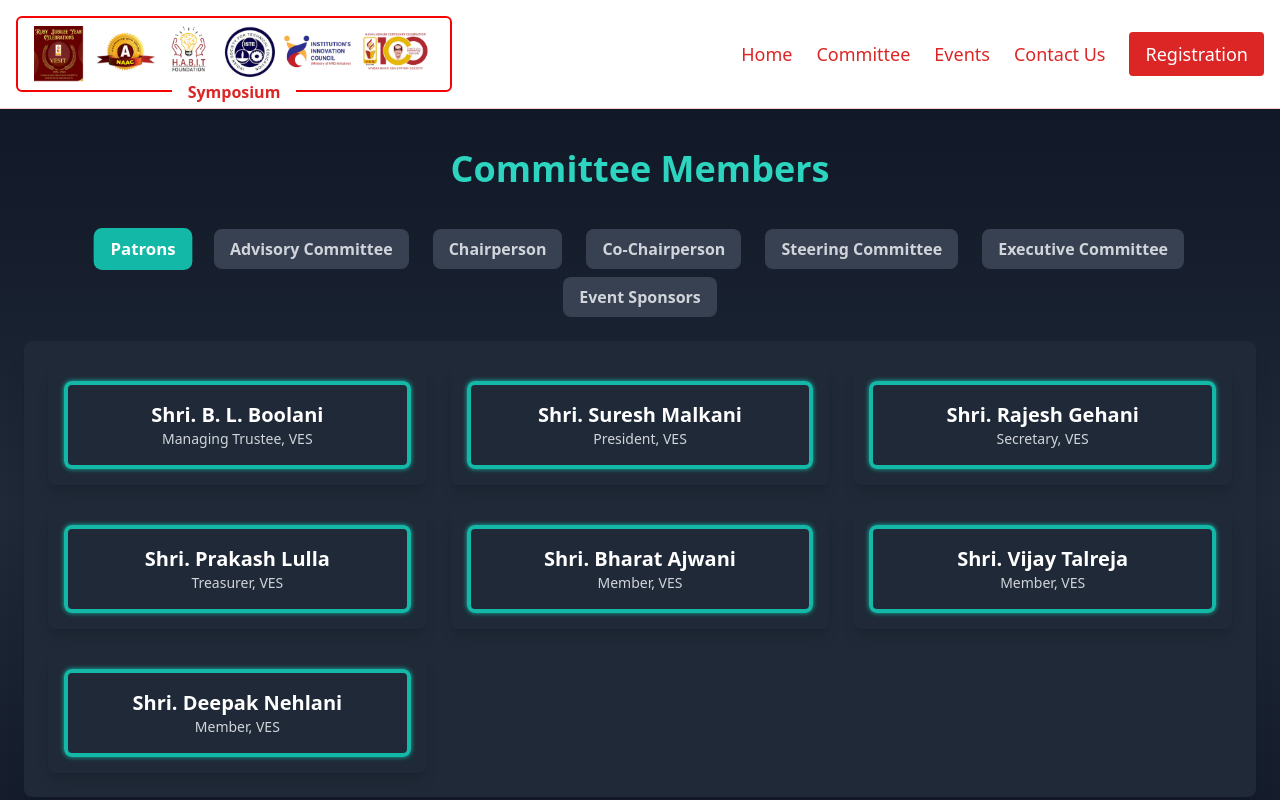
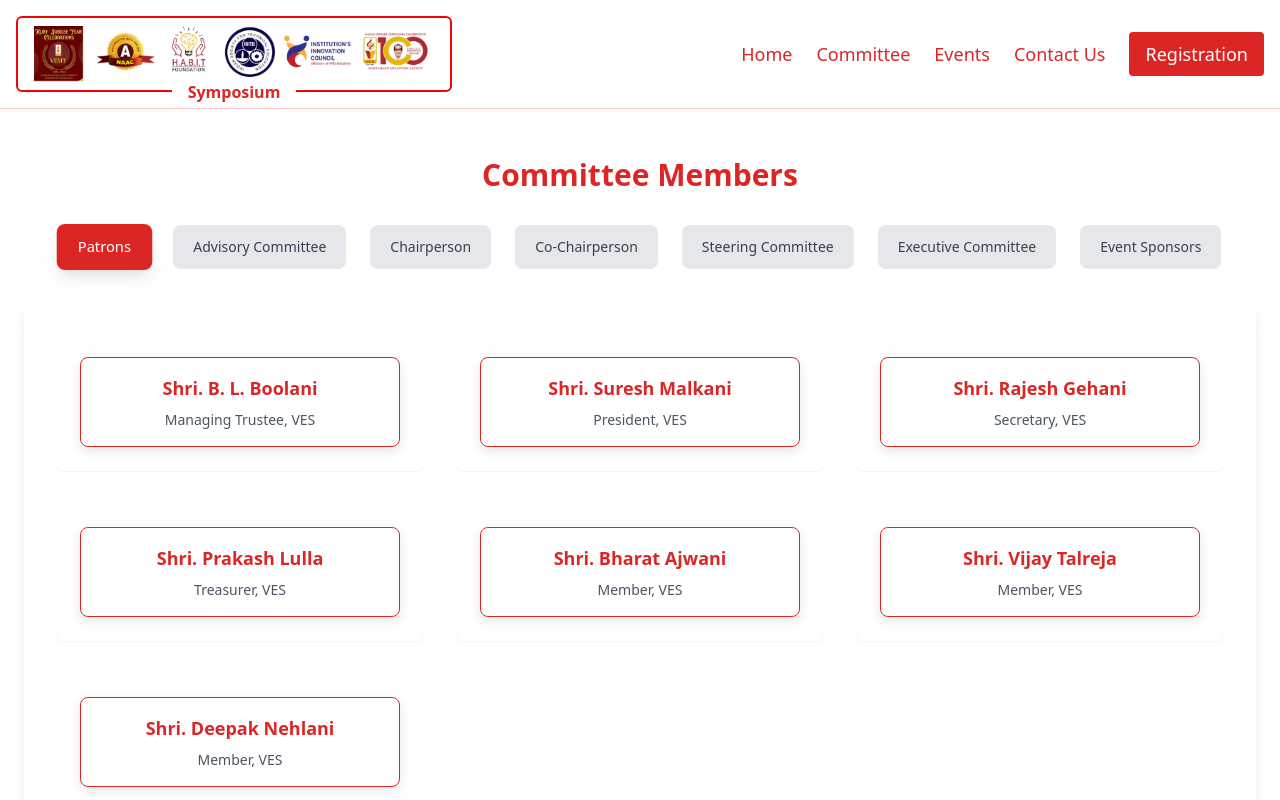
Before and after one commit to Tasmiya-k/symposium, a React (Vite) app: page /committee in a window 1280 px wide. Shown: the top 800 px of the page. Built offline with nearby package versions, Linux system fonts and the light colour scheme.

Commit message:
modified committee page acc to new theme

```diff
--- a/src/pages/committee.jsx
+++ b/src/pages/committee.jsx
@@ -1,136 +1,3 @@
-// import  { useState } from "react";
-
-// const committeeData = [
-//     {
-//         title: "Patrons",
-//         members: [
-//             { name: "Shri. B. L. Boolani", role: "Managing Trustee, VES", image: "/bl_boolani.jpg" },
-//             { name: "Shri. Suresh Malkani", role: "President, VES", image: "/Suresh_Malkani.jpg" },
-//             { name: "Shri. Rajesh Gehani", role: "Secretary, VES", image: "/Rajesh_Gehani.jpg" },
-//             { name: "Shri. Prakash Lulla", role: "Treasurer, VES", image: "path/to/image4.jpg" },
-//             { name: "Shri. Bharat Ajwani", role: "Member, VES", image: "path/to/image5.jpg" },
-//             { name: "Shri. Vijay Talreja", role: "Member, VES", image: "path/to/image6.jpg" },
-//             { name: "Shri. Deepak Nehlani", role: "Member, VES", image: "path/to/image7.jpg" },
-//         ],
-//     },
-//     {
-//         title: "Advisory Committee",
-//         members: [
-//             { name: "Dr. Prasad Ramanathan", role: "Sr. Director, Capgemini", image: "path/to/image8.jpg" },
-//             { name: "Shri. Pankaj Doke", role: "Senior Scientist, Tata Consultancy Services", image: "path/to/image9.jpg" },
-//             { name: "Mrs. Asha Ahuja", role: "Head of Digital Engineering, Cognizant", image: "path/to/image10.jpg" },
-//             { name: "Shri. Amit Rambhia", role: "MD, Panache Digilife Ltd.", image: "path/to/image11.jpg" },
-//             { name: "Dr. Archana Sharma", role: "Distinguished Scientist, BARC", image: "path/to/image12.jpg" },
-//             { name: "Dr. Anita Kanwar", role: "Principal, VES College of Arts, Science & Commerce", image: "path/to/image13.jpg" },
-//             { name: "Shri. Devesh Rajadhyaksha", role: "Founder & CEO, CereLabs Pvt Ltd.", image: "path/to/image14.jpg" },
-//             { name: "Dr. Prasad Ramanathan", role: "Sr. Advisor, Capgemini, Mumbai", image: "path/to/image15.jpg" },
-//             { name: "Shri. Ajit Ambekar", role: "Software Engineer III, JP Morgan Chase", image: "path/to/image16.jpg" },
-//             { name: "Dr. Amar Banerjee", role: "Ex-Senior Scientist, BARC", image: "path/to/image17.jpg" },
-//             { name: "Shri. Suhas Bhide", role: "Director, Emerson Automation Solutions", image: "path/to/image18.jpg" },
-//             { name: "Dr. Sanjay Thakur", role: "Head, R & D, Suyog Telematics Ltd", image: "path/to/image19.jpg" },
-//             { name: "Shri. Milap Shah", role: "Co-founder, Print Stop & Hokey Pokey", image: "path/to/image20.jpg" },
-//         ],
-//     },
-//     {
-//         title: "Chairperson",
-//         members: [
-//             { name: "Dr.(Mrs.) J.M.Nair", role: "Principal, VESIT", image: "path/to/image21.jpg" },
-//         ],
-//     },
-//     {
-//         title: "Co-Chairperson",
-//         members: [
-//             { name: "Dr.(Mrs.) M.VijayLakshmi", role: "Vice-Principal, VESIT", image: "path/to/image22.jpg" },
-//         ],
-//     },
-//     {
-//         title: "Steering Committee",
-//         members: [
-//             { name: "Dr. Gresha Bhatia", role: "Convener, Dy. HOD, Computer Engineering", image: "path/to/image23.jpg" },
-//             { name: "Dr. Sharmila Sengupta", role: "Secretary, Associate Professor, Computer Engineering", image: "path/to/image24.jpg" },
-//             { name: "Dr. Saylee Gharge", role: "Treasurer, Associate Professor, Electronics & Telecommunication", image: "path/to/image25.jpg" },
-//         ],
-//     },
-//     {
-//         title: "Executive Committee",
-//         members: [
-//             { name: "Dr. Nupur Giri", role: "HOD, Computer Engineering", image: "path/to/image26.jpg" },
-//             { name: "Dr. Kavita Tewari", role: "HOD, Electronics & Computer Science", image: "path/to/image27.jpg" },
-//             { name: "Dr. C. D. Rawat", role: "HOD, Electronics & Telecommunication", image: "path/to/image28.jpg" },
-//             { name: "Dr. Shalu Chopra", role: "HOD, Information Technology", image: "path/to/image29.jpg" },
-//             { name: "Dr. Sangeetha Prasanna Ram", role: "HOD, Automation & Robotics", image: "path/to/image30.jpg" },
-//             { name: "Dr. ShivKumar Goel", role: "HOD, Master of Computer Applications", image: "path/to/image31.jpg" },
-//             { name: "Mr. Vivek Umrikar", role: "HOD, Humanities & Applied Sciences", image: "path/to/image32.jpg" },
-//         ],
-//     },
-//     {
-//         title: "Event Sponsors",
-//         members: [
-//             { name: "Dr. Nupur Giri", role: "HOD, Computer Engineering", image: "path/to/image26.jpg" },
-//             { name: "Dr. Kavita Tewari", role: "HOD, Electronics & Computer Science", image: "path/to/image27.jpg" },
-//             { name: "Dr. C. D. Rawat", role: "HOD, Electronics & Telecommunication", image: "path/to/image28.jpg" },
-//             { name: "Dr. Shalu Chopra", role: "HOD, Information Technology", image: "path/to/image29.jpg" },
-
-//         ],
-//     },
-// ];
-
-// const Committee = () => {
-//     const [selectedTeam, setSelectedTeam] = useState(committeeData[0].title);
-
-//     return (
-//         <div className="min-h-screen bg-gradient-to-b from-gray-900 via-gray-800 to-gray-900 text-white">
-//             <div className="container mx-auto px-6 py-10">
-//                 <h1 className="text-4xl font-extrabold text-center mb-10 text-teal-400">Committee Members</h1>
-
-//                 {/* Tabs for Teams */}
-//                 <div className="flex justify-center mb-6">
-//                     {committeeData.map((section) => (
-//                         <button
-//                             key={section.title}
-//                             className={`px-4 py-2 mx-2 rounded-lg font-semibold ${
-//                                 selectedTeam === section.title
-//                                     ? "bg-teal-500 text-white"
-//                                     : "bg-gray-700 text-gray-300 hover:bg-gray-600"
-//                             }`}
-//                             onClick={() => setSelectedTeam(section.title)}
-//                         >
-//                             {section.title}
-//                         </button>
-//                     ))}
-//                 </div>
-
-//                 {/* Selected Team Members */}
-//                 <div className="bg-gray-800 rounded-lg shadow-xl p-6">
-//                     {committeeData
-//                         .filter((section) => section.title === selectedTeam)
-//                         .map((section) => (
-//                             <div key={section.title}>
-//                                 <ul className="grid grid-cols-1 md:grid-cols-2 lg:grid-cols-3 gap-6">
-//                                     {section.members.map((member, memberIndex) => (
-//                                         <li
-//                                             key={memberIndex}
-//                                             className="flex flex-col items-center bg-gray-700 rounded-lg p-4 text-center shadow-md hover:shadow-lg transition duration-300 ease-in-out transform hover:-translate-y-1 hover:scale-105"
-//                                         >
-//                                             <img
-//                                                 src={member.image}
-//                                                 alt={member.name}
-//                                                 className="w-43 h-60 rounded-tl-lg rounded-br-lg mb-4 object-cover"
-//                                             />
-//                                             <h3 className="text-lg font-medium text-teal-200">{member.name}</h3>
-//                                             <p className="text-sm text-gray-400">{member.role}</p>
-//                                         </li>
-//                                     ))}
-//                                 </ul>
-//                             </div>
-//                         ))}
-//                 </div>
-//             </div>
-//         </div>
-//     );
-// };
-
-// export default Committee;
 
 import { useState } from "react";
 import './Committee.module.css'; // Correct path to the styles.css file
@@ -138,13 +5,13 @@ const committeeData = [
     {
         title: "Patrons",
         members: [
-            { name: "Shri. B. L. Boolani", role: "Managing Trustee, VES", image: "/bl_boolani.png" },
-            { name: "Shri. Suresh Malkani", role: "President, VES", image: "/malkani.png" },
-            { name: "Shri. Rajesh Gehani", role: "Secretary, VES", image: "/gehani.png" },
-            { name: "Shri. Prakash Lulla", role: "Treasurer, VES", image: "/lulla.png" },
-            { name: "Shri. Bharat Ajwani", role: "Member, VES", image: "/ajwani.png" },
-            { name: "Shri. Vijay Talreja", role: "Member, VES", image: "/talreja.png" },
-            { name: "Shri. Deepak Nehlani", role: "Member, VES", image: "/nehani.png" },
+            { name: "Shri. B. L. Boolani", role: "Managing Trustee, VES"},
+            { name: "Shri. Suresh Malkani", role: "President, VES" },
+            { name: "Shri. Rajesh Gehani", role: "Secretary, VES" },
+            { name: "Shri. Prakash Lulla", role: "Treasurer, VES" },
+            { name: "Shri. Bharat Ajwani", role: "Member, VES" },
+            { name: "Shri. Vijay Talreja", role: "Member, VES" },
+            { name: "Shri. Deepak Nehlani", role: "Member, VES"},
         ],
     },
     {
@@ -155,7 +22,6 @@ const committeeData = [
             { name: "Mrs. Asha Ahuja", role: "Head of Digital Engineering, Cognizant", image: "/asha.png" },
             { name: "Shri. Amit Rambhia", role: "MD, Panache Digilife Ltd.", image: "/amit.png" },
             { name: "Dr. Archana Sharma", role: "Distinguished Scientist, BARC", image: "/archana.png" },
-            { name: "Dr. Anita Kanwar", role: "Principal, VES College of Arts, Science & Commerce", image: "/anita.png" },
             { name: "Shri. Devesh Rajadhyaksha", role: "Founder & CEO, CereLabs Pvt Ltd.", image: "path/to/image14.jpg" },
             { name: "Dr. Prasad Ramanathan", role: "Sr. Advisor, Capgemini, Mumbai", image: "path/to/image15.jpg" },
             { name: "Shri. Ajit Ambekar", role: "Software Engineer III, JP Morgan Chase", image: "path/to/image16.jpg" },
@@ -208,25 +74,28 @@ const committeeData = [
         ],
     },
 ];
+
+
+
 const Committee = () => {
     const [selectedTeam, setSelectedTeam] = useState(committeeData[0].title);
 
     return (
-        <div className="min-h-screen bg-gradient-to-b from-gray-900 via-gray-800 to-gray-900 text-white">
-            <div className="container mx-auto px-6 py-10">
-
-
-                <h1 className="text-4xl font-extrabold text-center mb-10 text-teal-400">Committee Members</h1>
+        <div className="min-h-screen bg-white text-gray-900">
+            <div className="container mx-auto px-6 py-12">
+                <h1 className="text-3xl font-semibold text-center mb-8 text-red-600">
+                    Committee Members
+                </h1>
 
                 {/* Tabs for Teams */}
-                <div className="flex flex-wrap justify-center mb-6 gap-2">
+                <div className="flex flex-wrap justify-center mb-8 gap-6">
                     {committeeData.map((section) => (
                         <button
                             key={section.title}
-                            className={`px-4 py-2 mx-2 rounded-lg font-semibold transition-transform duration-300 ${
+                            className={`px-5 py-3 rounded-lg text-sm font-medium transition-all duration-200 transform ${
                                 selectedTeam === section.title
-                                    ? "bg-teal-500 text-white scale-105"
-                                    : "bg-gray-700 text-gray-300 hover:bg-gray-600"
+                                    ? "bg-red-600 text-white shadow-lg scale-105"
+                                    : "bg-gray-200 text-gray-700 hover:bg-gray-300 hover:shadow-md"
                             }`}
                             onClick={() => setSelectedTeam(section.title)}
                         >
@@ -236,27 +105,29 @@ const Committee = () => {
                 </div>
 
                 {/* Selected Team Members */}
-                <div className="bg-gray-800 rounded-lg shadow-xl p-6">
+                <div className="bg-white rounded-lg shadow-lg p-8">
                     {committeeData
                         .filter((section) => section.title === selectedTeam)
                         .map((section) => (
                             <div key={section.title}>
-                                <ul className="grid grid-cols-1 md:grid-cols-2 lg:grid-cols-3 gap-6">
+                                <ul className="grid grid-cols-1 md:grid-cols-2 lg:grid-cols-3 gap-8">
                                     {section.members.map((member, index) => (
                                         <li
-                                        key={index}
-                                        className="flex flex-col items-center p-4 rounded-lg text-center shadow-lg transform transition duration-300 ease-in-out"
-                                    >
-<div
-                                                className="neon-border p-4 rounded-lg w-full"
+                                            key={index}
+                                            className="flex flex-col items-center p-6 rounded-lg text-center shadow-sm transform transition duration-300 ease-in-out hover:scale-105"
+                                        >
+                                            <div
+                                                className="border border-red-600 p-4 rounded-lg w-full"
                                                 style={{
-                                                    border: "4px solid #14b8a6",
-                                                    boxShadow: "0 0 5px #14b8a6",
+                                                    boxShadow: "0 4px 12px rgba(0, 0, 0, 0.1)",
                                                 }}
                                             >
-                                                <h2 className="text-xl font-bold">{member.name}</h2>
-                                                <p className="text-sm text-gray-300">{member.role}</p>
-                                            </div>                                        </li>
+                                                <h2 className="text-lg font-semibold text-red-600 mb-2">
+                                                    {member.name}
+                                                </h2>
+                                                <p className="text-sm text-gray-600">{member.role}</p>
+                                            </div>
+                                        </li>
                                     ))}
                                 </ul>
                             </div>
```
Also changed, not shown: 1 other file (tests, documents, lock files or other folders).
